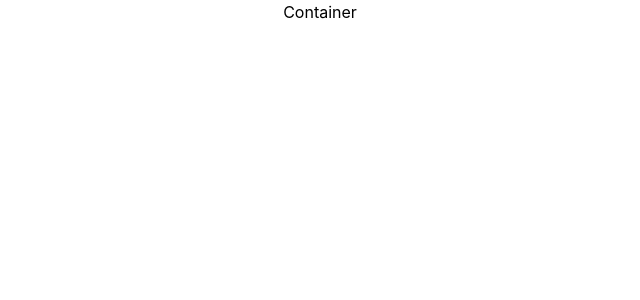
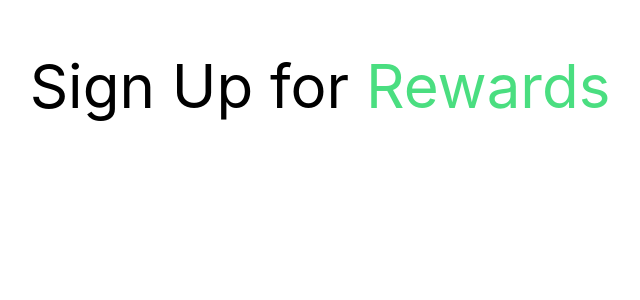
Before and after one commit to ichbtrv/fr-user-creation, a Next.js app: page / in a window 1280 px wide. Shown: the top 300 px of the page, without its empty margins (320-960 px from the left). Built offline with nearby package versions, Linux system fonts and the light colour scheme.

Commit message:
Added "Sign Up" header to UserCreateFormContainer

```diff
--- a/components/form/UserCreateFormContainer.tsx
+++ b/components/form/UserCreateFormContainer.tsx
@@ -1,5 +1,16 @@
 const UserCreateFormContainer = () => {
-  return <div>Container</div>
+  return (
+    <div
+      className="p-2 flex items-center flex-col mb-8
+    "
+    >
+      <div className=" rounded-xl">
+        <h1 className="text-6xl  mt-12 mb-10 px-12">
+          Sign Up for <span className="text-green-400">Rewards</span>
+        </h1>
+      </div>{' '}
+    </div>
+  )
 }
 
 export default UserCreateFormContainer
```
